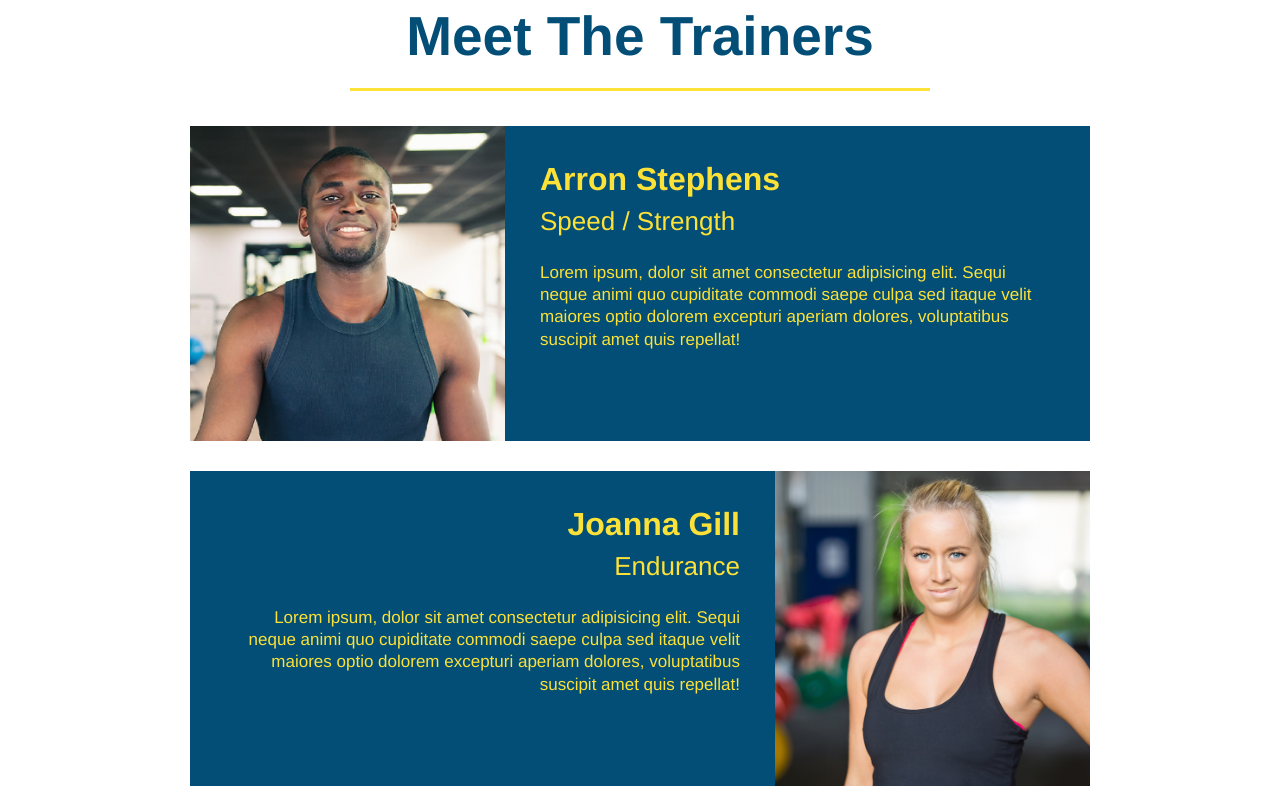
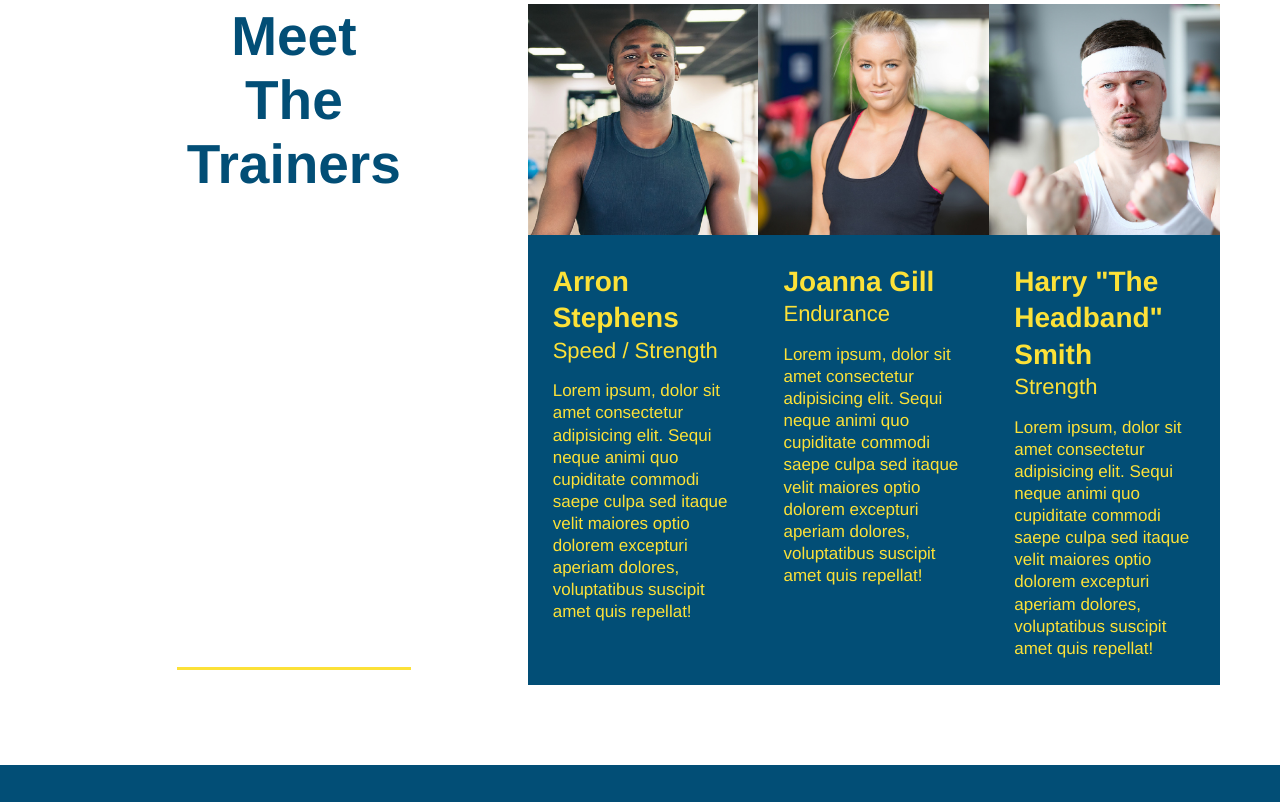
Before and after one commit to evanbruce38/Run-Buddy, a plain HTML site: page index.html in a window 1280 px wide. Shown: the part 3118-3920 px from the top of the page. Drawn offline with Linux system fonts and the light colour scheme.

Commit message:
add flexbox to the trainers

```diff
--- a/assets/css/style.css
+++ b/assets/css/style.css
@@ -237,42 +237,41 @@ color: #024e76;
 
 /* MEET THE TRAINERS START */
 .trainers {
-
+  width: 100%;
+  margin: 0 auto;
+  display: flex;
+  flex-wrap: wrap;
+  justify-content: space-around;
 }
 
 .trainer {
-  width: 900px;
-  margin: 0 auto 30px auto;
+  margin: 0 auto 20px auto;
   background: #024e76;
   color: #fce138;
-  overflow: auto;
+  flex: 1;
 }
 
 .trainer img {
-  width: 35%;
-  float: left;
+  width: 100%;
 }
 
 .trainer-bio {
-  padding: 35px;
-  float: left;
-  width: 65%;
+  padding: 25px;
+  line-height: 1.3;
 }
 
 .trainer-bio h3 {
-  font-size: 32px;
-  margin-bottom: 8px;
+  font-size: 28px;
 }
 
 .trainer-bio h4 {
   font-weight: lighter;
-  font-size: 26px;
-  margin-bottom: 25px;
+  font-size: 22px;
+  margin-bottom: 15px;
 }
 
 .trainer-bio p {
   font-size: 17px;
-  line-height: 1.3;
 }
 /* TRAINER STYLES END */
 
--- a/index.html
+++ b/index.html
@@ -158,27 +158,27 @@
 
       <article class="trainer">
         <img src="./assets/images/trainer-1.jpg" alt="Arron Stephens in his workout clothes, ready to pump iron" />
-        <div class="trainer-bio text-left">
-          <h3>Arron Stephens</h3>
-          <h4>Speed / Strength</h4>
+        <div class="trainer-bio">
+          <h3 class="trainer-name">Arron Stephens</h3>
+          <h4 class="trainer-role">Speed / Strength</h4>
           <p>Lorem ipsum, dolor sit amet consectetur adipisicing elit. Sequi neque animi quo cupiditate commodi saepe culpa sed itaque velit maiores optio dolorem excepturi aperiam dolores, voluptatibus suscipit amet quis repellat!</p>
         </div>
       </article>
 
        <article class="trainer">
-         <div class="trainer-bio text-right">
-           <h3>Joanna Gill</h3>
-           <h4>Endurance</h4>
+        <img src="./assets/images/trainer-2.jpg" alt="Joanna Gill cooling off after a work out" />
+         <div class="trainer-bio">
+           <h3 class="trainer-name">Joanna Gill</h3>
+           <h4 class="trainer-role">Endurance</h4>
            <p>Lorem ipsum, dolor sit amet consectetur adipisicing elit. Sequi neque animi quo cupiditate commodi saepe culpa sed itaque velit maiores optio dolorem excepturi aperiam dolores, voluptatibus suscipit amet quis repellat!</p>
           </div>
-          <img src="./assets/images/trainer-2.jpg" alt="Joanna Gill cooling off after a work out" />
         </article>
 
        <article class="trainer">
         <img src="./assets/images/trainer-3.jpg" alt="Harry Smith wearing a headband and lifting comically small pink weights" />
-        <div class="trainer-bio text-left">
-          <h3>Harry "The Headband" Smith</h3>
-          <h4>Strength</h4>
+        <div class="trainer-bio">
+          <h3 class="trainer-name">Harry "The Headband" Smith</h3>
+          <h4 class="trainer-role">Strength</h4>
           <p>Lorem ipsum, dolor sit amet consectetur adipisicing elit. Sequi neque animi quo cupiditate commodi saepe culpa sed itaque velit maiores optio dolorem excepturi aperiam dolores, voluptatibus suscipit amet quis repellat!</p>
         </div>
       </article>
```
